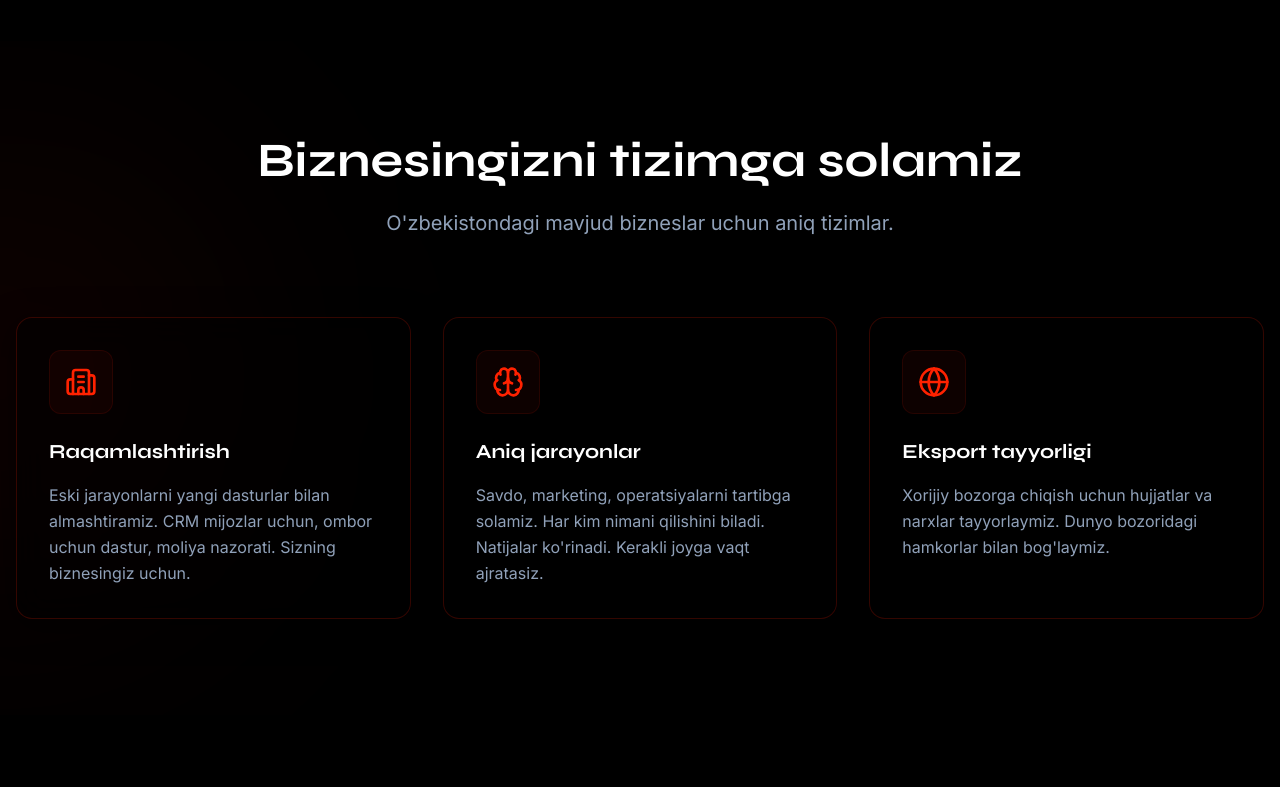
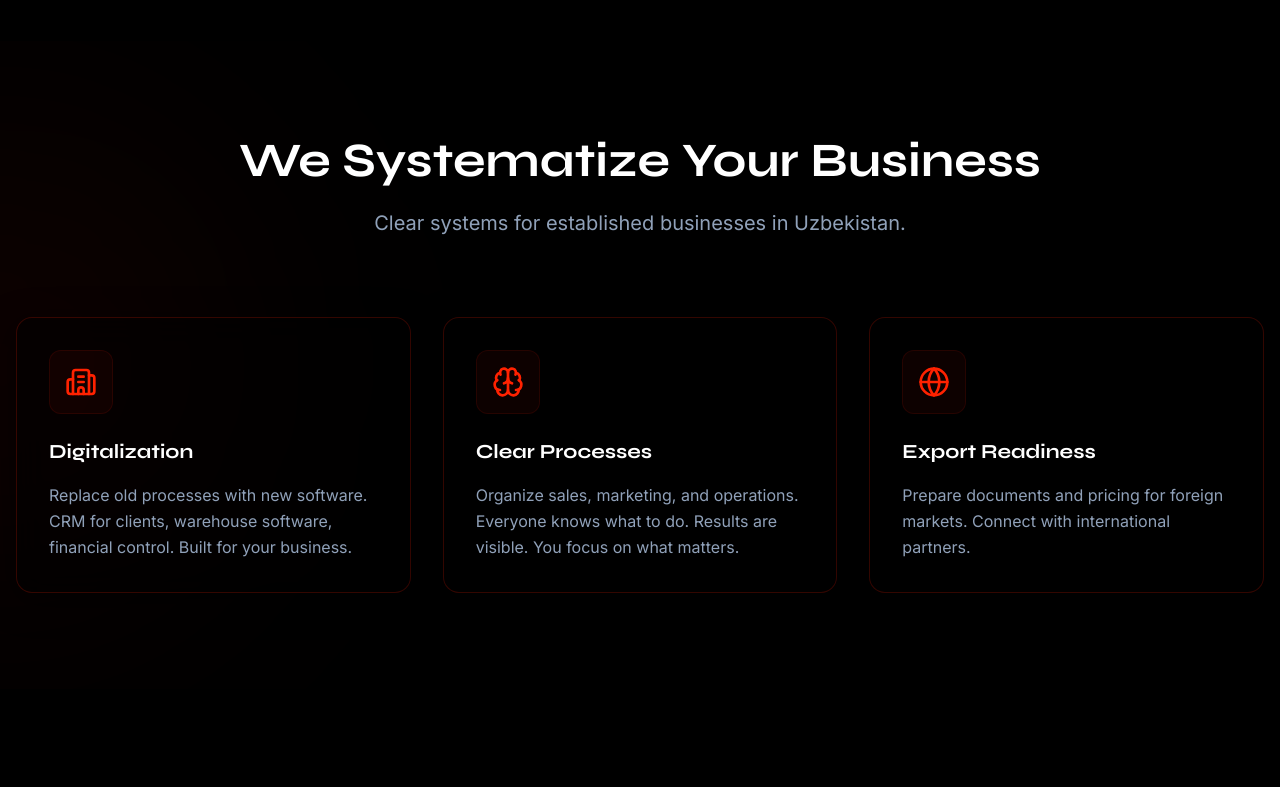
Before and after one commit to Aomine01/BizCombinator.uz, a Next.js app: page / in a window 1280 px wide. Shown: the part 2080-2867 px from the top of the page. Built offline with nearby package versions, Linux system fonts and the light colour scheme; no server answers.

Commit message:
fix: Restore English translations for Features section
Fixed bug where English section had Uzbek text.

English Features now:
- We Systematize Your Business
- Digitalization
- Clear Processes
- Export Readiness

Text is straightforward English, no jargon, business-focused.

Build: Passed

```diff
--- a/constants/translations.ts
+++ b/constants/translations.ts
@@ -36,12 +36,12 @@ export const translations = {
             ]
         },
         features: {
-            title: "Biznesingizni tizimga solamiz",
-            subtitle: "O'zbekistondagi mavjud bizneslar uchun aniq tizimlar.",
+            title: "We Systematize Your Business",
+            subtitle: "Clear systems for established businesses in Uzbekistan.",
             items: [
-                { title: "Raqamlashtirish", desc: "Eski jarayonlarni yangi dasturlar bilan almashtiramiz. CRM mijozlar uchun, ombor uchun dastur, moliya nazorati. Sizning biznesingiz uchun." },
-                { title: "Aniq jarayonlar", desc: "Savdo, marketing, operatsiyalarni tartibga solamiz. Har kim nimani qilishini biladi. Natijalar ko'rinadi. Kerakli joyga vaqt ajratasiz." },
-                { title: "Eksport tayyorligi", desc: "Xorijiy bozorga chiqish uchun hujjatlar va narxlar tayyorlaymiz. Dunyo bozoridagi hamkorlar bilan bog'laymiz." }
+                { title: "Digitalization", desc: "Replace old processes with new software. CRM for clients, warehouse software, financial control. Built for your business." },
+                { title: "Clear Processes", desc: "Organize sales, marketing, and operations. Everyone knows what to do. Results are visible. You focus on what matters." },
+                { title: "Export Readiness", desc: "Prepare documents and pricing for foreign markets. Connect with international partners." }
             ]
         },
         mentors: {
```
